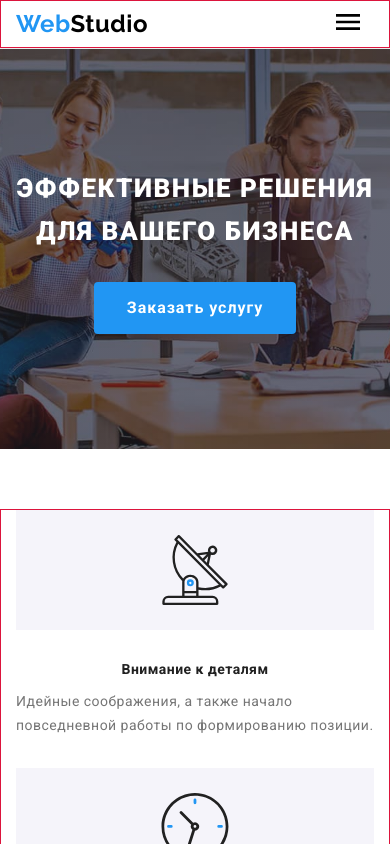
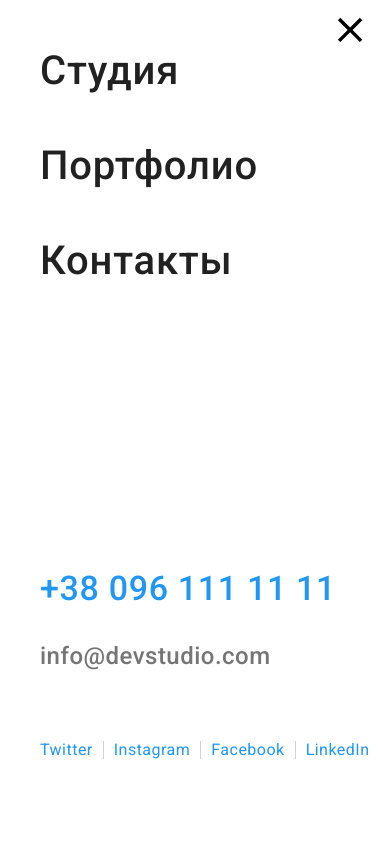
Before and after one commit to halyna-ala/goit-markup-hw-08, a plain HTML site: page index.html in a window 390 px wide. Both pictures are taken after a click on the button 348 px from the left and 24 px from the top of the page. Shown: the top 844 px of the page. Drawn offline with nearby package versions, Linux system fonts and the light colour scheme; files whose address does not match are found by name.

Commit message:
mobile-menu

```diff
--- a/index.html
+++ b/index.html
@@ -44,7 +44,7 @@
                  </svg>
                  +38 096 111 11 11</a></li>
           </ul>
-        <button class="header__menu">
+        <button class="header__menu js-open-menu" aria-expanded="false" aria-controls="mobile-menu">
           <svg class="header__menu--icon" width="40" height="40">
             <use href="./images/symbol-defs.svg#icon-menu">
             </use>
@@ -542,7 +542,36 @@
 
     </div>
   </div>
+  <div class="menu-container js-menu-container" id="mobile-menu">
+    <button class="menu-header js-close-menu">
+      <svg class="mobile__close" width="40" height="40">
+        <use href="./images/symbol-defs.svg#icon-close-black-1" ></use>
+      </svg>
+    </button>
+    <ul class="mobile-menu">
+      <li class="mobile-menu__item"> <a href="./index.html" class="mobile-menu__link mobile-menu--carent">Студия</a></li>
+      <li class="mobile-menu__item"> <a href="./potrfolio.html" class="mobile-menu__link">Портфолио</a></li>
+      <li class="mobile-menu__item"> <a href="" class="mobile-menu__link">Контакты</a></li>
+  </ul>
+  <ul class="menu-adress">
+    <li class="menu-adress__item"><a href="tel:+380961111111" class="menu-number__link">+38 096 111 11 11</a></li>
+    <li class="menu-adress__item"><a href="mailto:info@devstudio.com" class="menu-adress__link">info@devstudio.com</a></li>
+</ul>
+<ul class="menu-social">
+  <li class="menu-social__item"><a href="" class="menu-social__link"></a>Twitter</li>
+  <li class="menu-social__item"><a href="" class="menu-social__link"></a>Instagram</li>
+  <li class="menu-social__item"><a href="" class="menu-social__link"></a>Facebook</li>
+  <li class="menu-social__item"><a href="" class="menu-social__link"></a>LinkedIn</li>
+</ul>
+  </div>
   <script src="./modal.js" ></script>
   <script src="./js/modal.js"></script>
+  <script
+  defer
+  src="https://cdnjs.cloudflare.com/ajax/libs/body-scroll-lock/3.1.5/bodyScrollLock.min.js"
+  integrity="sha512-HowizSDbQl7UPEAsPnvJHlQsnBmU2YMrv7KkTBulTLEGz9chfBoWYyZJL+MUO6p/yBuuMO/8jI7O29YRZ2uBlA=="
+  crossorigin="anonymous"
+></script>
+<script defer src="js/mobile-menu.js"></script>
 </body>
 </html>
--- /dev/null
+++ b/js/mobile-menu.js
@@ -0,0 +1,29 @@
+(() => {
+    const mobileMenu = document.querySelector('.js-menu-container');
+    const openMenuBtn = document.querySelector('.js-open-menu');
+    const closeMenuBtn = document.querySelector('.js-close-menu');
+
+    const toggleMenu = () => {
+      const isMenuOpen =
+        openMenuBtn.getAttribute('aria-expanded') === 'true' || false;
+      openMenuBtn.setAttribute('aria-expanded', !isMenuOpen);
+      mobileMenu.classList.toggle('is-open');
+
+      const scrollLockMethod = !isMenuOpen
+        ? 'disableBodyScroll'
+        : 'enableBodyScroll';
+      bodyScrollLock[scrollLockMethod](document.body);
+    };
+
+    openMenuBtn.addEventListener('click', toggleMenu);
+    closeMenuBtn.addEventListener('click', toggleMenu);
+
+    // Закрываем мобильное меню на более широких экранах
+    // в случае изменения ориентации устройства.
+    window.matchMedia('(min-width: 768px)').addEventListener('change', e => {
+      if (!e.matches) return;
+      mobileMenu.classList.remove('is-open');
+      openMenuBtn.setAttribute('aria-expanded', false);
+      bodyScrollLock.enableBodyScroll(document.body);
+    });
+  })();
--- a/sass/components/_about-us.scss
+++ b/sass/components/_about-us.scss
@@ -3,11 +3,10 @@
 display: none;
     }
     padding-bottom: 94px;
+
 }
 .about-us__list {
     display: flex;
-    flex-wrap: wrap;
-
 
     margin-top: 0;
     margin-bottom: 0;
@@ -18,16 +17,22 @@ display: none;
 .about-us__pic {
     position: relative;
     width: 370px;
+
+    &:not(:last-child) {
+        margin-right: 30px;
+    }
+
 }
 
-.about-us__list .about-us__pic + .about-us__pic {
-    margin-left: 30px;
-}
+// .about-us__list .about-us__pic + .about-us__pic {
+//     margin-left: 30px;
+// }
 .about-us__subtitle {
     position: absolute;
     width: 370px;
     height: 70px;
     padding: 27px 0;
+
 
 bottom: 0;
 margin-top: 0;
--- /dev/null
+++ b/sass/components/_mobile-menu.scss
@@ -0,0 +1,98 @@
+.menu-container {
+    position: fixed;
+    top: 0;
+    left: 0;
+    width: 100vw;
+    height: 100vh;
+    background-color: $hero-100pr;
+    transform: translateX(100%);
+    @include transition(transform);
+    overflow-y: scroll;
+}
+.menu-container.is-open {
+    transform: translateX(0);
+}
+
+.menu-header {
+    position: absolute;
+    top: 10px;
+    right: 15px;
+    margin-left: auto;
+
+    border: none;
+        background-color: $hero-100pr;
+        cursor: pointer;
+        outline: none;
+        @include transition(fill);
+
+        &:hover {
+       fill: $akcent-color;
+        }
+}
+
+
+.mobile-menu__item {
+    margin-top: 48px;
+
+    font-weight: 500;
+    font-size: 40px;
+    line-height: 1.17;
+
+    letter-spacing: 0.02em;
+
+
+    &:not(:last-child) {
+        margin-bottom: 32px;
+    }
+}
+.mobile-menu__link {
+    color: $title-text-color;
+    @include transition(color);
+
+&:focus,
+ &:hover {
+     color: $akcent-color;
+ }
+ &--carent {
+    color: $akcent-color;
+    }
+}
+.menu-adress {
+    margin-top: 302px;
+    &__item:last-child {
+        margin-top: 32px;
+    }
+}
+.menu-number__link {
+    font-weight: 500;
+font-size: 34px;
+line-height: 1.176px;
+letter-spacing: 0.02em;
+color: $akcent-color;
+}
+
+.menu-adress__link {
+    font-weight: 500;
+    font-size: 24px;
+    line-height: 1.66;
+    letter-spacing: 0.02em;
+    color: inherit;
+}
+
+.menu-social {
+    display: flex;
+    margin-top: 64px;
+}
+.menu-social__item {
+
+    color: $akcent-color;
+
+    &:not(:last-child) {
+        margin-right: 10px;
+        padding-right: 10px;
+        border-right: 1px solid rgba(33, 33, 33, 0.2);;
+    }
+    &__link {
+    text-decoration: none;
+}
+}
--- a/sass/components/_modal.scss
+++ b/sass/components/_modal.scss
@@ -47,10 +47,12 @@
     padding: 5px;
 
     display: flex;
+    border-radius: 50%;
+    outline: none;
+    cursor: pointer;
     border: 1px solid rgba(0, 0, 0, 0.1);
-  border-radius: 50%;
-  cursor: pointer;
   background-color: inherit;
+  @include transition(fill);
 
   &:focus,
   &:hover {
--- a/sass/components/_page-header.scss
+++ b/sass/components/_page-header.scss
@@ -174,10 +174,11 @@ color: var(--primary-text-color);
 fill: $akcent-color;
 }
 .header__menu {
-    @media (max-width: 767px) {
-        border: transparent;
+        border: none;
         background-color: $hero-100pr;
-         }
+        cursor: pointer;
+        outline: none;
+
          @media (min-width: 768px) {
              display: none;
          }
--- a/sass/components/_portfolio.scss
+++ b/sass/components/_portfolio.scss
@@ -79,7 +79,7 @@
 
 
 
-/* container */
+/* card */
 .card {
     padding-left: 0;
     margin-bottom: 0;
--- a/sass/components/_team.scss
+++ b/sass/components/_team.scss
@@ -88,4 +88,7 @@ padding-bottom: 30px;
     @media (min-width: 768px) {
     height: 374px;
     }
+    @media (min-width: 1200px) {
+        height: 260px;
+    }
 }
--- a/sass/main.scss
+++ b/sass/main.scss
@@ -14,3 +14,4 @@
 @import './components/shared/footer';
 @import './components/portfolio';
 @import './components/modal';
+@import './components/mobile-menu';
```
Also changed, not shown: css/main.css, css/main.min.css, 2 other files.
